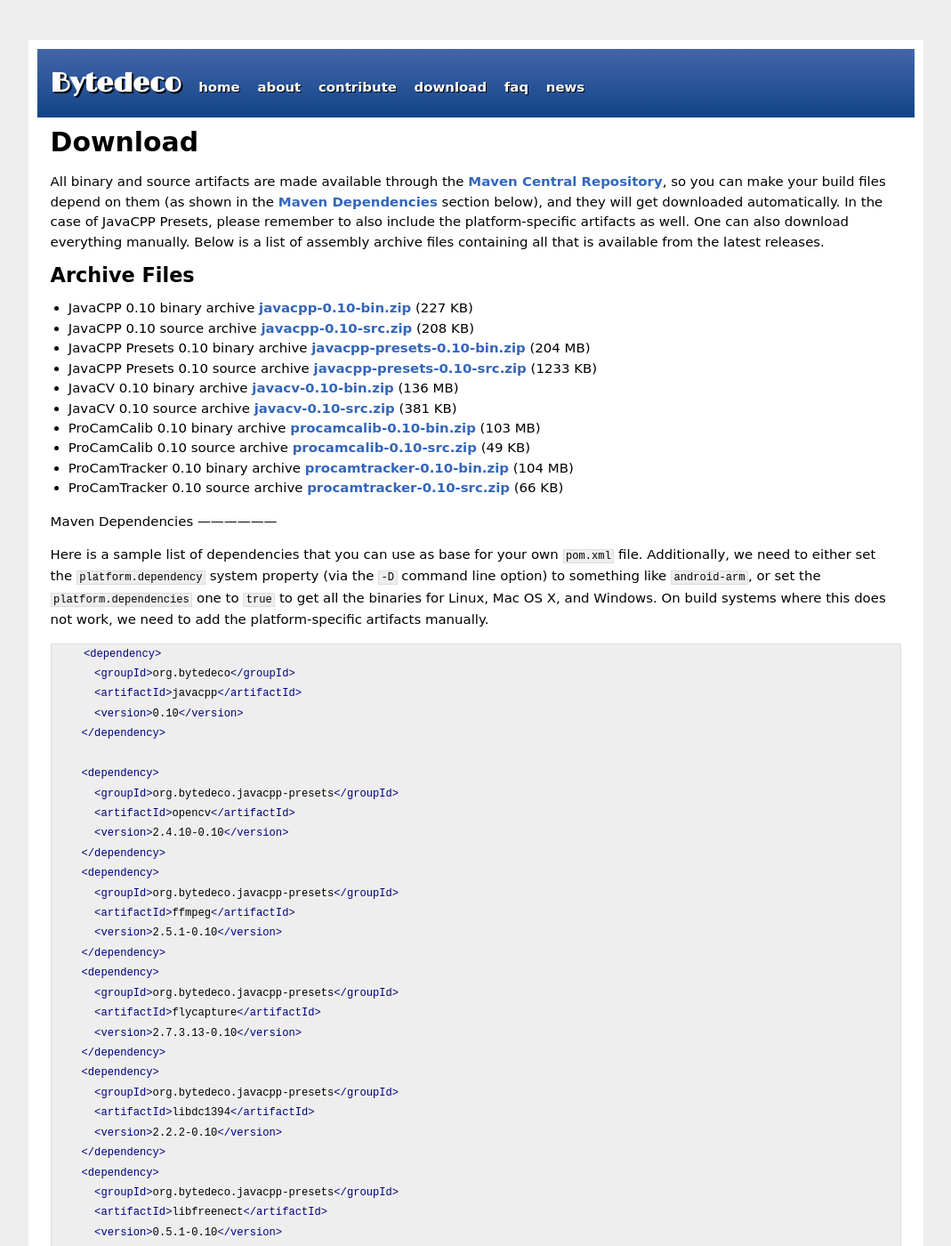
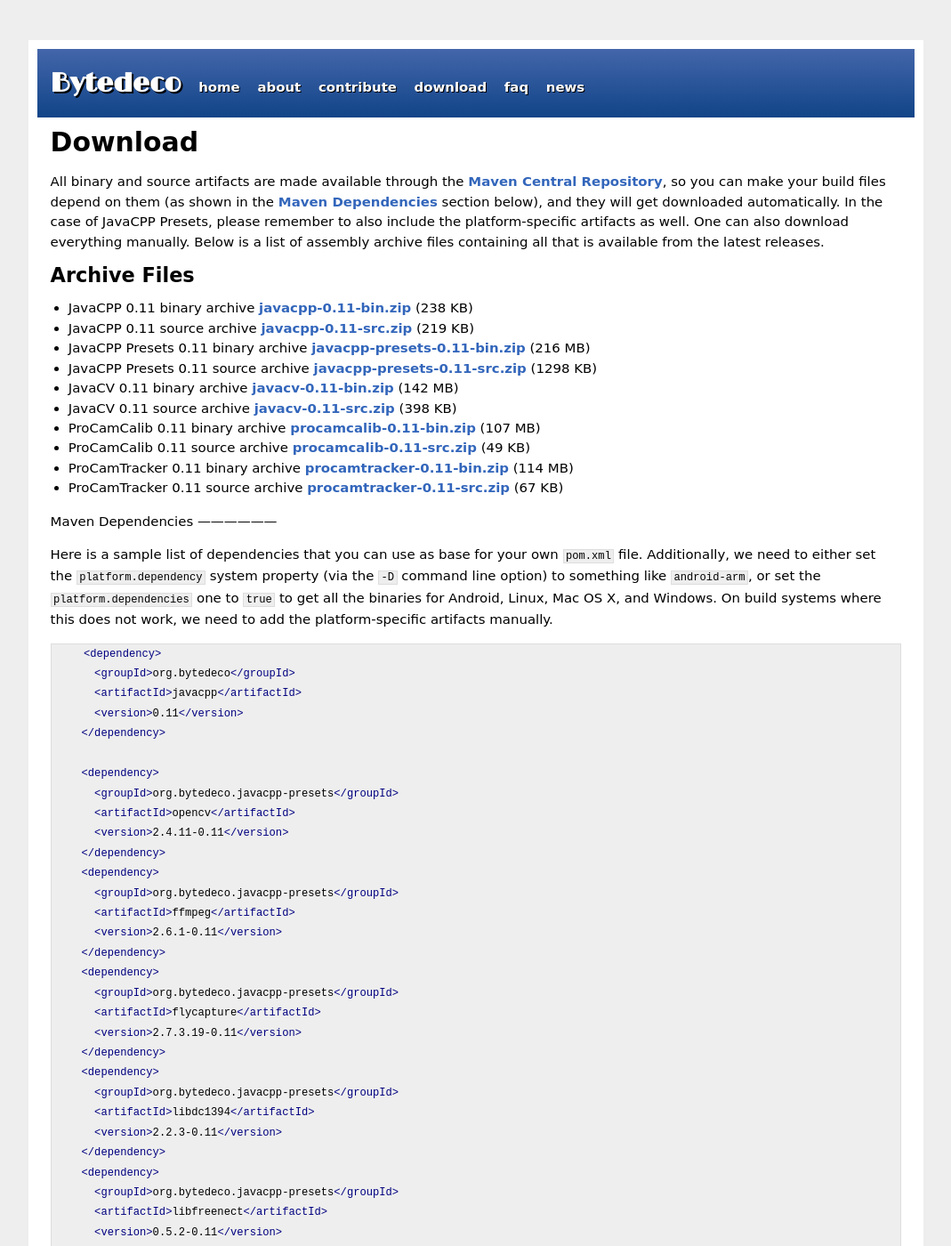
Before and after one commit to bytedeco/bytedeco.github.io, a Jekyll site: the page built from download/index.md, in a window 1280 px wide and 1400 px high. Shown: the whole window at 89% size, without its empty margins (105-1174 px from the left). Built offline with Jekyll 4.4.1, drawn with Linux system fonts in a browser that asks for light colours; Markdown is read by kramdown in place of the engine named in the settings; some of the changed text lies outside the part shown.

Commit message:
Update download page and add post for version 0.11

````diff
--- a/download/index.md
+++ b/download/index.md
@@ -11,100 +11,105 @@ All binary and source artifacts are made available through the <a href="http://s
 Archive Files
 -------------
 
- * JavaCPP 0.10 binary archive  [javacpp-0.10-bin.zip](http://search.maven.org/remotecontent?filepath=org/bytedeco/javacpp/0.10/javacpp-0.10-bin.zip) (227 KB)
- * JavaCPP 0.10 source archive  [javacpp-0.10-src.zip](http://search.maven.org/remotecontent?filepath=org/bytedeco/javacpp/0.10/javacpp-0.10-src.zip) (208 KB)
- * JavaCPP Presets 0.10 binary archive  [javacpp-presets-0.10-bin.zip](http://search.maven.org/remotecontent?filepath=org/bytedeco/javacpp-presets/0.10/javacpp-presets-0.10-bin.zip) (204 MB)
- * JavaCPP Presets 0.10 source archive  [javacpp-presets-0.10-src.zip](http://search.maven.org/remotecontent?filepath=org/bytedeco/javacpp-presets/0.10/javacpp-presets-0.10-src.zip) (1233 KB)
- * JavaCV 0.10 binary archive  [javacv-0.10-bin.zip](http://search.maven.org/remotecontent?filepath=org/bytedeco/javacv/0.10/javacv-0.10-bin.zip) (136 MB)
- * JavaCV 0.10 source archive  [javacv-0.10-src.zip](http://search.maven.org/remotecontent?filepath=org/bytedeco/javacv/0.10/javacv-0.10-src.zip) (381 KB)
- * ProCamCalib 0.10 binary archive  [procamcalib-0.10-bin.zip](http://search.maven.org/remotecontent?filepath=org/bytedeco/procamcalib/0.10/procamcalib-0.10-bin.zip) (103 MB)
- * ProCamCalib 0.10 source archive  [procamcalib-0.10-src.zip](http://search.maven.org/remotecontent?filepath=org/bytedeco/procamcalib/0.10/procamcalib-0.10-src.zip) (49 KB)
- * ProCamTracker 0.10 binary archive  [procamtracker-0.10-bin.zip](http://search.maven.org/remotecontent?filepath=org/bytedeco/procamtracker/0.10/procamtracker-0.10-bin.zip) (104 MB)
- * ProCamTracker 0.10 source archive  [procamtracker-0.10-src.zip](http://search.maven.org/remotecontent?filepath=org/bytedeco/procamtracker/0.10/procamtracker-0.10-src.zip) (66 KB)
+ * JavaCPP 0.11 binary archive  [javacpp-0.11-bin.zip](http://search.maven.org/remotecontent?filepath=org/bytedeco/javacpp/0.11/javacpp-0.11-bin.zip) (238 KB)
+ * JavaCPP 0.11 source archive  [javacpp-0.11-src.zip](http://search.maven.org/remotecontent?filepath=org/bytedeco/javacpp/0.11/javacpp-0.11-src.zip) (219 KB)
+ * JavaCPP Presets 0.11 binary archive  [javacpp-presets-0.11-bin.zip](http://search.maven.org/remotecontent?filepath=org/bytedeco/javacpp-presets/0.11/javacpp-presets-0.11-bin.zip) (216 MB)
+ * JavaCPP Presets 0.11 source archive  [javacpp-presets-0.11-src.zip](http://search.maven.org/remotecontent?filepath=org/bytedeco/javacpp-presets/0.11/javacpp-presets-0.11-src.zip) (1298 KB)
+ * JavaCV 0.11 binary archive  [javacv-0.11-bin.zip](http://search.maven.org/remotecontent?filepath=org/bytedeco/javacv/0.11/javacv-0.11-bin.zip) (142 MB)
+ * JavaCV 0.11 source archive  [javacv-0.11-src.zip](http://search.maven.org/remotecontent?filepath=org/bytedeco/javacv/0.11/javacv-0.11-src.zip) (398 KB)
+ * ProCamCalib 0.11 binary archive  [procamcalib-0.11-bin.zip](http://search.maven.org/remotecontent?filepath=org/bytedeco/procamcalib/0.11/procamcalib-0.11-bin.zip) (107 MB)
+ * ProCamCalib 0.11 source archive  [procamcalib-0.11-src.zip](http://search.maven.org/remotecontent?filepath=org/bytedeco/procamcalib/0.11/procamcalib-0.11-src.zip) (49 KB)
+ * ProCamTracker 0.11 binary archive  [procamtracker-0.11-bin.zip](http://search.maven.org/remotecontent?filepath=org/bytedeco/procamtracker/0.11/procamtracker-0.11-bin.zip) (114 MB)
+ * ProCamTracker 0.11 source archive  [procamtracker-0.11-src.zip](http://search.maven.org/remotecontent?filepath=org/bytedeco/procamtracker/0.11/procamtracker-0.11-src.zip) (67 KB)
 
 
 <a id="maven-dependencies"></a>
 Maven Dependencies
 ------------------
 
-Here is a sample list of dependencies that you can use as base for your own `pom.xml` file. Additionally, we need to either set the `platform.dependency` system property (via the `-D` command line option) to something like `android-arm`, or set the `platform.dependencies` one to `true` to get all the binaries for Linux, Mac OS X, and Windows. On build systems where this does not work, we need to add the platform-specific artifacts manually.
+Here is a sample list of dependencies that you can use as base for your own `pom.xml` file. Additionally, we need to either set the `platform.dependency` system property (via the `-D` command line option) to something like `android-arm`, or set the `platform.dependencies` one to `true` to get all the binaries for Android, Linux, Mac OS X, and Windows. On build systems where this does not work, we need to add the platform-specific artifacts manually.
 
 ```xml
     <dependency>
       <groupId>org.bytedeco</groupId>
       <artifactId>javacpp</artifactId>
-      <version>0.10</version>
+      <version>0.11</version>
     </dependency>
 
     <dependency>
       <groupId>org.bytedeco.javacpp-presets</groupId>
       <artifactId>opencv</artifactId>
-      <version>2.4.10-0.10</version>
+      <version>2.4.11-0.11</version>
     </dependency>
     <dependency>
       <groupId>org.bytedeco.javacpp-presets</groupId>
       <artifactId>ffmpeg</artifactId>
-      <version>2.5.1-0.10</version>
+      <version>2.6.1-0.11</version>
     </dependency>
     <dependency>
       <groupId>org.bytedeco.javacpp-presets</groupId>
       <artifactId>flycapture</artifactId>
-      <version>2.7.3.13-0.10</version>
+      <version>2.7.3.19-0.11</version>
     </dependency>
     <dependency>
       <groupId>org.bytedeco.javacpp-presets</groupId>
       <artifactId>libdc1394</artifactId>
-      <version>2.2.2-0.10</version>
+      <version>2.2.3-0.11</version>
     </dependency>
     <dependency>
       <groupId>org.bytedeco.javacpp-presets</groupId>
       <artifactId>libfreenect</artifactId>
-      <version>0.5.1-0.10</version>
+      <version>0.5.2-0.11</version>
     </dependency>
     <dependency>
       <groupId>org.bytedeco.javacpp-presets</groupId>
       <artifactId>videoinput</artifactId>
-      <version>0.200-0.10</version>
+      <version>0.200-0.11</version>
     </dependency>
     <dependency>
       <groupId>org.bytedeco.javacpp-presets</groupId>
       <artifactId>artoolkitplus</artifactId>
-      <version>2.3.1-0.10</version>
+      <version>2.3.1-0.11</version>
     </dependency>
     <dependency>
       <groupId>org.bytedeco.javacpp-presets</groupId>
       <artifactId>flandmark</artifactId>
-      <version>1.07-0.10</version>
+      <version>1.07-0.11</version>
     </dependency>
     <dependency>
       <groupId>org.bytedeco.javacpp-presets</groupId>
       <artifactId>fftw</artifactId>
-      <version>3.3.4-0.10</version>
+      <version>3.3.4-0.11</version>
     </dependency>
     <dependency>
       <groupId>org.bytedeco.javacpp-presets</groupId>
       <artifactId>gsl</artifactId>
-      <version>1.16-0.10</version>
+      <version>1.16-0.11</version>
     </dependency>
     <dependency>
       <groupId>org.bytedeco.javacpp-presets</groupId>
       <artifactId>llvm</artifactId>
-      <version>3.5.0-0.10</version>
+      <version>3.6.0-0.11</version>
     </dependency>
     <dependency>
       <groupId>org.bytedeco.javacpp-presets</groupId>
       <artifactId>leptonica</artifactId>
-      <version>1.71-0.10</version>
+      <version>1.71-0.11</version>
     </dependency>
     <dependency>
       <groupId>org.bytedeco.javacpp-presets</groupId>
       <artifactId>tesseract</artifactId>
-      <version>3.03-rc1-0.10</version>
+      <version>3.03-rc1-0.11</version>
+    </dependency>
+    <dependency>
+      <groupId>org.bytedeco.javacpp-presets</groupId>
+      <artifactId>caffe</artifactId>
+      <version>master-0.11</version>
     </dependency>
 
     <dependency>
       <groupId>org.bytedeco</groupId>
       <artifactId>javacv</artifactId>
-      <version>0.10</version>
+      <version>0.11</version>
     </dependency>
 ```
````
Also changed, not shown: _data/comments-2015-04-04-javacv-frame-converters.yml (added, +7 -0 lines), _posts/2015-04-04-javacv-frame-converters.md (added, +40 -0 lines).
